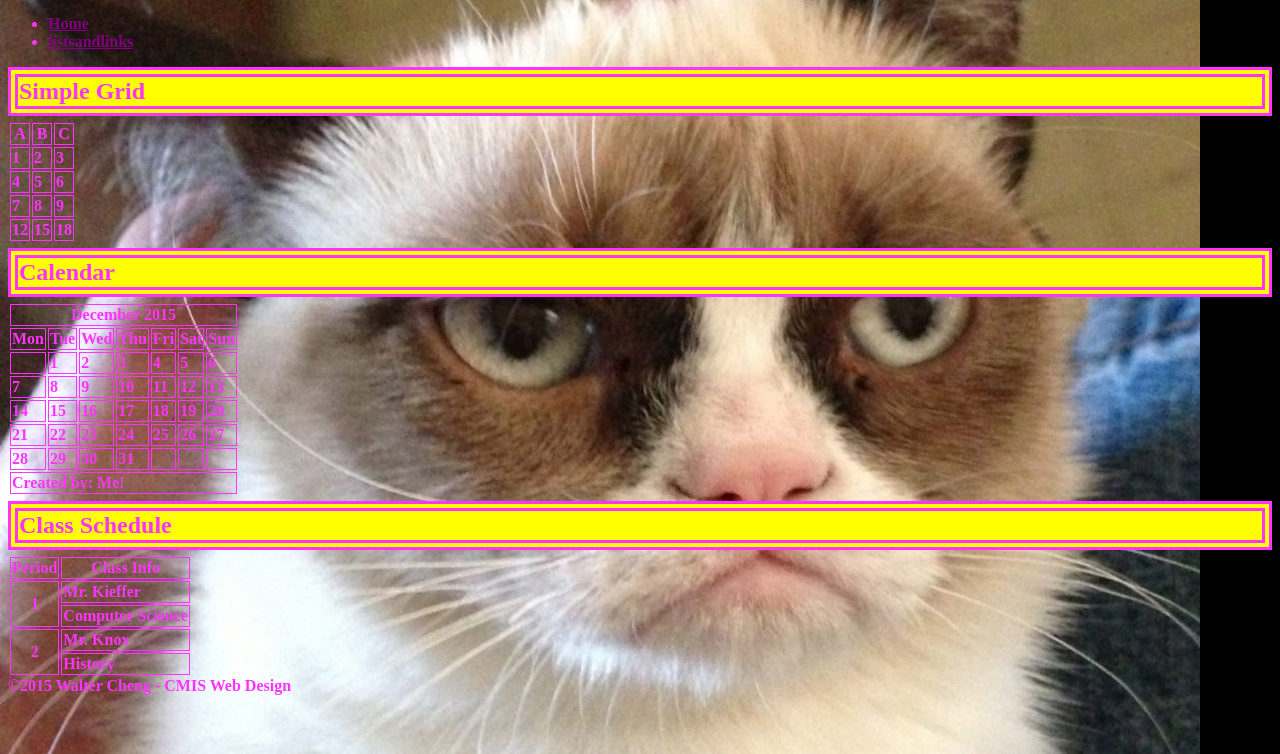
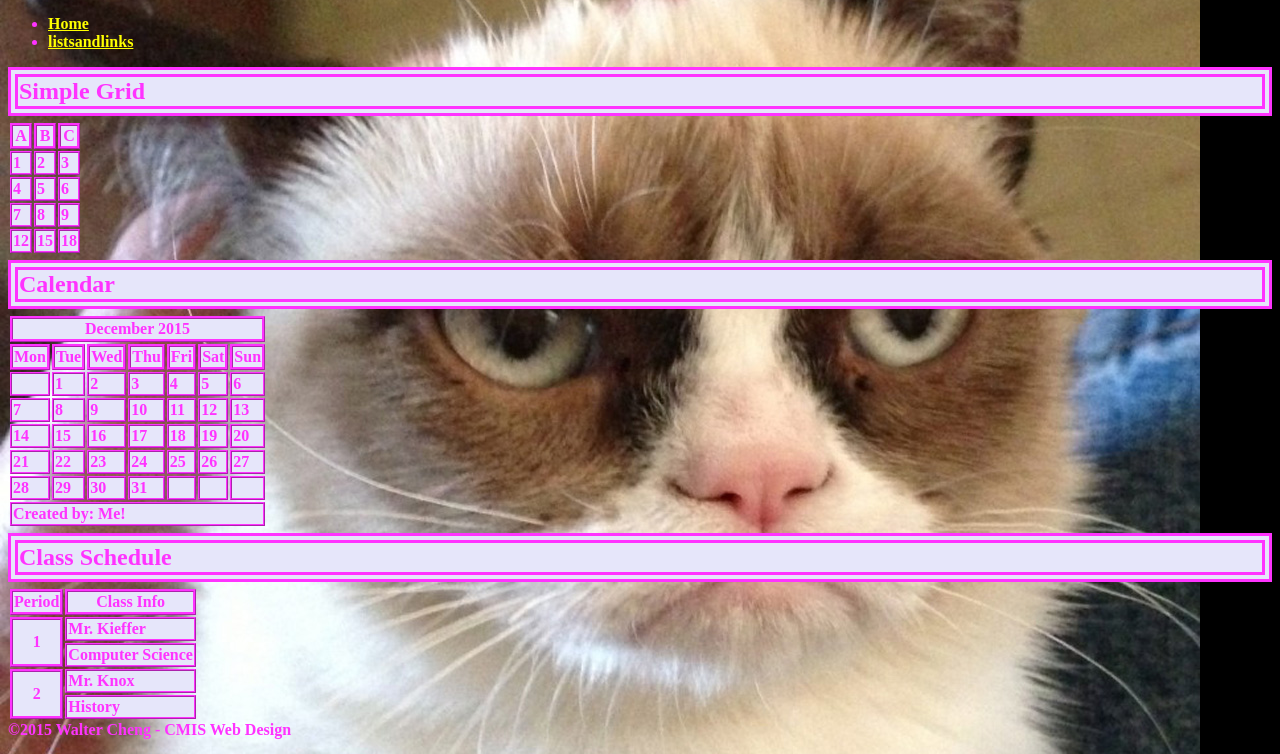
Before and after one commit to walter2645-cmis/walter2645-cmis-wd, a plain HTML site: page tables/index.html in a window 1280 px wide. Shown: the part 46-800 px from the top of the page. Drawn offline with Linux system fonts and the light colour scheme.

Commit message:
Edited box.css. Edited and added a few declarations.

```diff
--- a/css/box.css
+++ b/css/box.css
@@ -3,26 +3,29 @@ html {
 	background-color: black;
 }
 main h2 {
-	background-color: yellow;
+	background-color: #E6E6FA;
 	padding: 1px;
 	border: 10px double #FF33FF;
 	margin: 5px auto;
 }
 tr > th {
-	border: 1px ridge #FF33FF;
+	border: 3px ridge #FF33FF;
+	background-color: #E6E6FA;
 }
 tr > td {
-	border: 1px ridge #FF33FF;
+	border: 2px ridge #FF33FF;
+	background-color: #E6E6FA;
 }
-footer > p + article {
+footer > p + p {
 	background-color: black;
 	width: 69%;
 	text-align: center;
 	color: white;
 	margin: auto;
+	border-width: 0px;
 }
 li > a {
-	color: purple;
+	color: yellow;
 }
 header > h1 {
 	text-align: center;
@@ -34,3 +37,6 @@ html {
 	font-weight: bold;
 	background-repeat: no-repeat;
 }
+footer > p {
+	border-width: 0px;
+}
```
